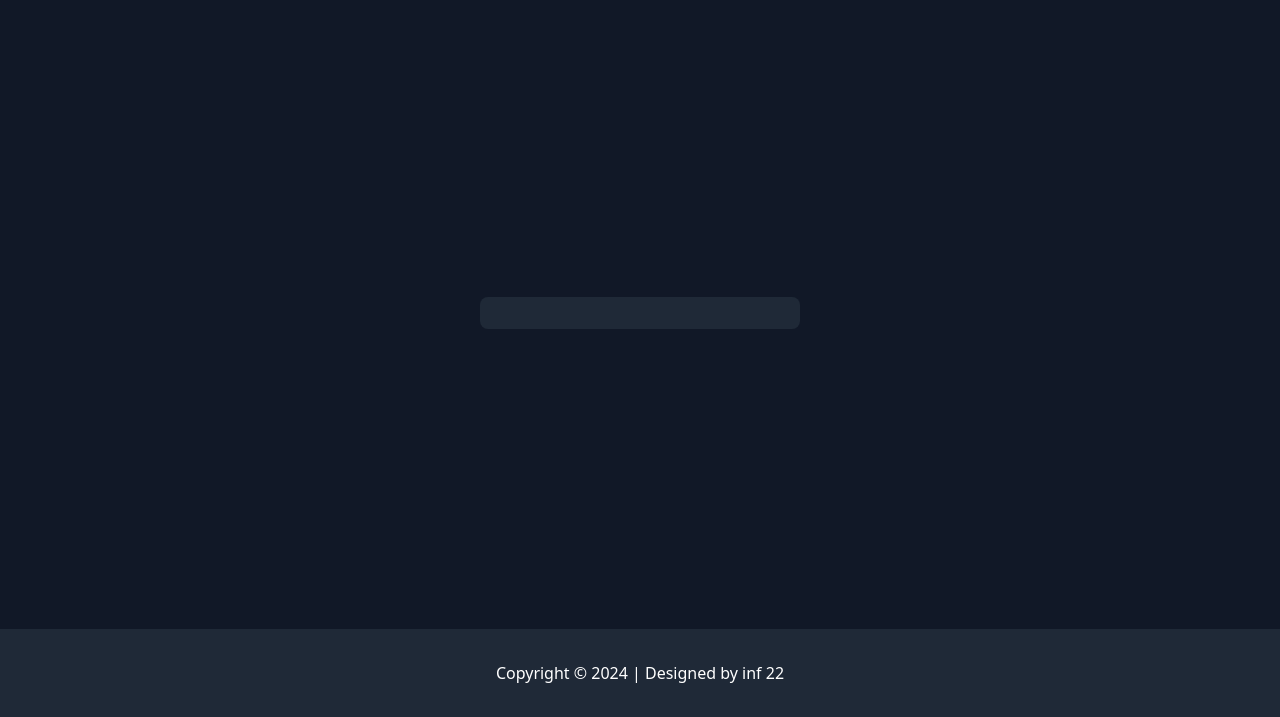
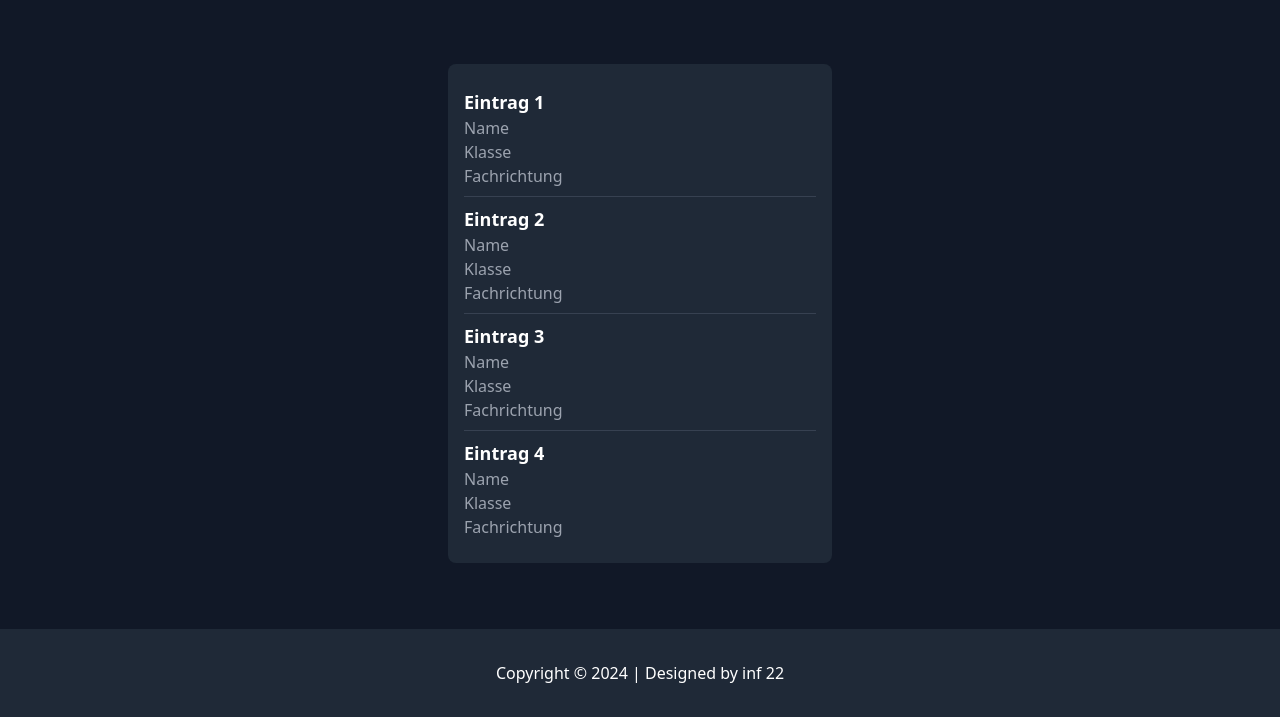
Before and after one commit to shanthosh04/M306C, a website: page client/html/homepage.html in a window 1280 px wide. Shown: the part 83-800 px from the top of the page. Drawn offline with nearby package versions, Linux system fonts and the light colour scheme.

Commit message:
Hompage erstelt (html)

```diff
--- a/client/html/homepage.html
+++ b/client/html/homepage.html
@@ -25,15 +25,39 @@
     </nav>
 
     <div class="flex-grow flex items-center justify-center">
-
-      <div class="bg-gray-800 p-4 w-80 justify-around rounded-lg">
+        <div class="bg-gray-800 p-4 w-96 rounded-lg overflow-auto">
+          <div class="divide-y divide-gray-700">
+            <div class="py-2">
+              <h3 class="text-white text-lg font-semibold">Eintrag 1</h3>
+              <p class="text-gray-400">Name</p>
+              <p class="text-gray-400">Klasse</p>
+              <p class="text-gray-400">Fachrichtung</p>
+            </div>
+            <div class="py-2">
+              <h3 class="text-white text-lg font-semibold">Eintrag 2</h3>
+              <p class="text-gray-400">Name</p>
+              <p class="text-gray-400">Klasse</p>
+              <p class="text-gray-400">Fachrichtung</p>
+            </div>
+            <div class="py-2">
+                <h3 class="text-white text-lg font-semibold">Eintrag 3</h3>
+                <p class="text-gray-400">Name</p>
+                <p class="text-gray-400">Klasse</p>
+                <p class="text-gray-400">Fachrichtung</p>
+              </div>
+              <div class="py-2">
+                <h3 class="text-white text-lg font-semibold">Eintrag 4</h3>
+                <p class="text-gray-400">Name</p>
+                <p class="text-gray-400">Klasse</p>
+                <p class="text-gray-400">Fachrichtung</p>
+              </div>
+            <!-- Weitere Einträge hier -->
+          </div>
+        </div>
+      </div>
 
 
 
-
-
-      </div>
-    </div>
 
     <footer class="bg-gray-800 py-8 px-3 mt-auto">
       <div class="container mx-auto text-center">
--- a/client/style/style.css
+++ b/client/style/style.css
@@ -164,3 +164,9 @@ footer p {
   from { opacity: 0; }
   to { opacity: 1; }
 }
+#chatwindow {
+  width: 800px;
+  height: 400px;
+  max-height: 600px;
+  overflow-y: scroll;
+}
```
